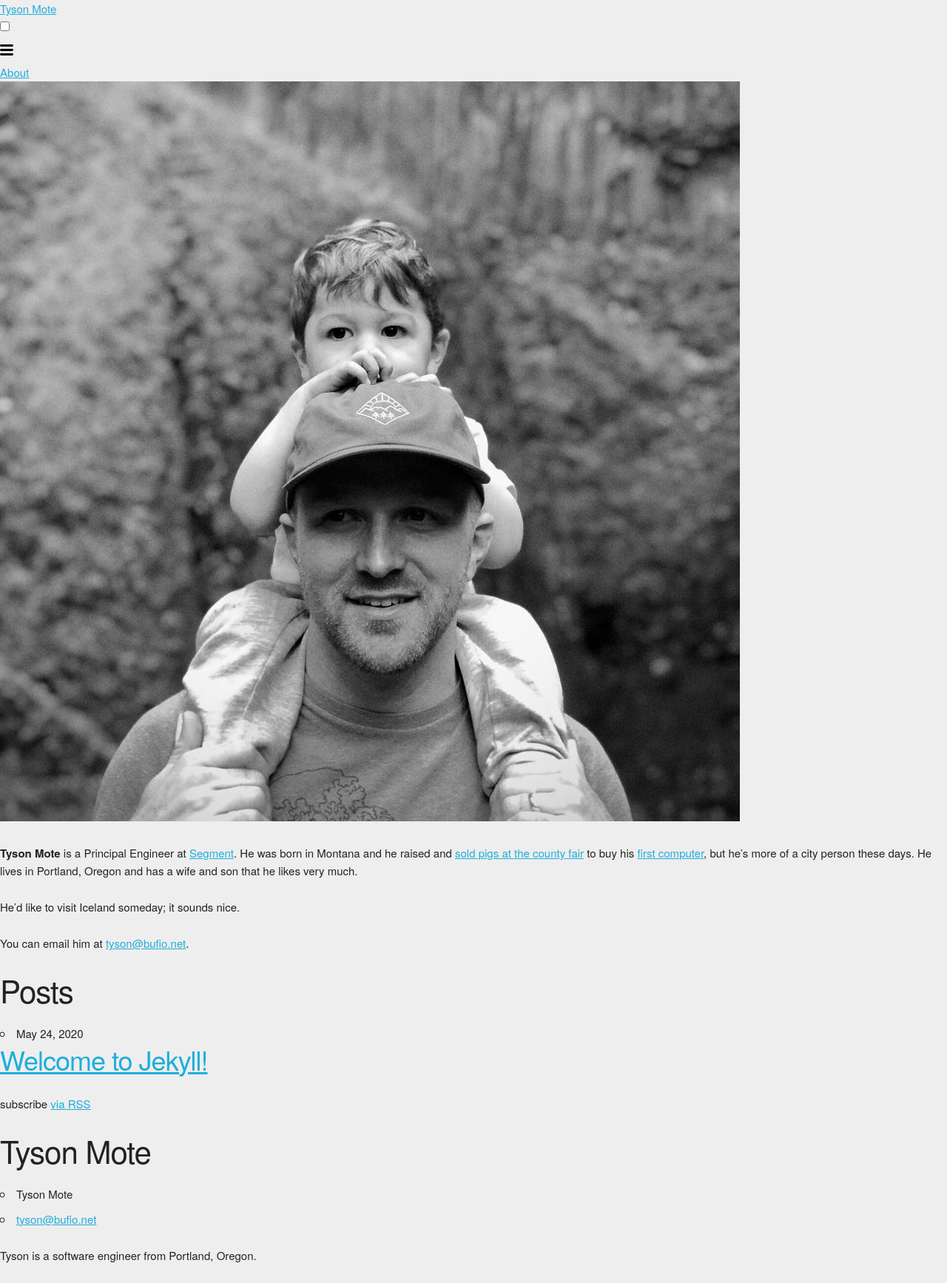
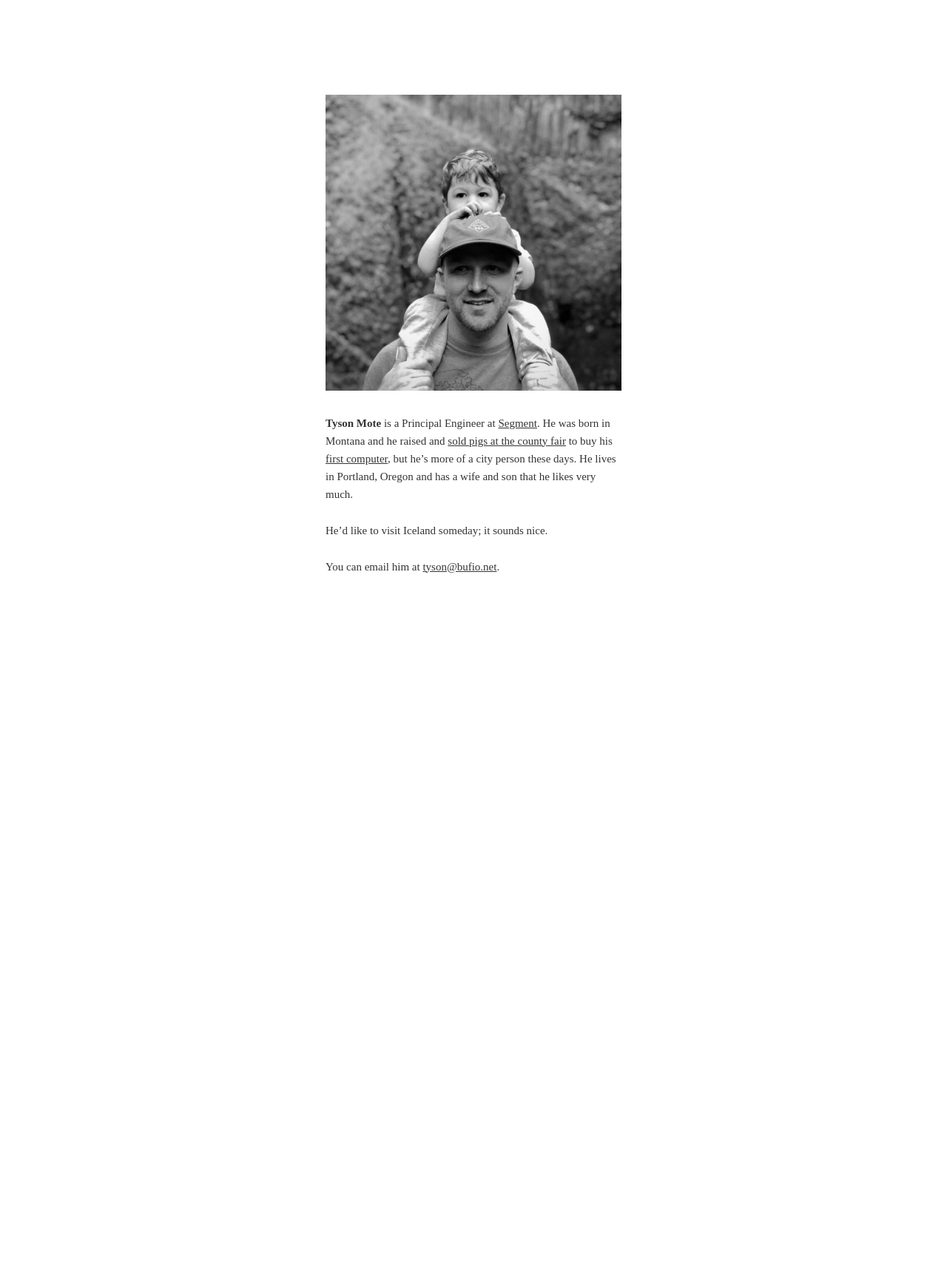
Before and after one commit to tysonmote/www.bufio.net, a Jekyll site: the page built from index.markdown, in a window 1280 px wide. Shown: the whole page at 74% size. Built offline with Jekyll 4.4.1, drawn with Linux system fonts in a browser that asks for light colours; some web fonts are replaced; after the commit the page ends 930 px from its top, so only the background shows below that.

Commit message:
Finish up home page

```diff
--- a/_includes/header.html
+++ b/_includes/header.html
@@ -1,30 +1,7 @@
-<header class="site-header" role="banner">
+<header class="container" role="banner">
+  <div class="row">
 
-  <div class="wrapper">
-    {%- assign default_paths = site.pages | map: "path" -%}
-    {%- assign page_paths = site.header_pages | default: default_paths -%}
     <a class="site-title" rel="author" href="{{ "/" | relative_url }}">{{ site.title | escape }}</a>
 
-    {%- if page_paths -%}
-      <nav class="site-nav">
-        <input type="checkbox" id="nav-trigger" class="nav-trigger" />
-        <label for="nav-trigger">
-          <span class="menu-icon">
-            <svg viewBox="0 0 18 15" width="18px" height="15px">
-              <path d="M18,1.484c0,0.82-0.665,1.484-1.484,1.484H1.484C0.665,2.969,0,2.304,0,1.484l0,0C0,0.665,0.665,0,1.484,0 h15.032C17.335,0,18,0.665,18,1.484L18,1.484z M18,7.516C18,8.335,17.335,9,16.516,9H1.484C0.665,9,0,8.335,0,7.516l0,0 c0-0.82,0.665-1.484,1.484-1.484h15.032C17.335,6.031,18,6.696,18,7.516L18,7.516z M18,13.516C18,14.335,17.335,15,16.516,15H1.484 C0.665,15,0,14.335,0,13.516l0,0c0-0.82,0.665-1.483,1.484-1.483h15.032C17.335,12.031,18,12.695,18,13.516L18,13.516z"/>
-            </svg>
-          </span>
-        </label>
-
-        <div class="trigger">
-          {%- for path in page_paths -%}
-            {%- assign my_page = site.pages | where: "path", path | first -%}
-            {%- if my_page.title -%}
-            <a class="page-link" href="{{ my_page.url | relative_url }}">{{ my_page.title | escape }}</a>
-            {%- endif -%}
-          {%- endfor -%}
-        </div>
-      </nav>
-    {%- endif -%}
   </div>
 </header>
--- a/_layouts/default.html
+++ b/_layouts/default.html
@@ -3,15 +3,19 @@
 
   {%- include head.html -%}
 
-  <body>
+  <body class="{{ layout.body_class }}">
 
-    {%- include header.html -%}
+    {% unless layout.hide_header %}
+      {%- include header.html -%}
+    {% endunless %}
 
     <main class="page-content" aria-label="Content">
       {{ content }}
     </main>
 
-    {%- include footer.html -%}
+    {% unless layout.hide_footer %}
+      {%- include footer.html -%}
+    {% endunless %}
 
   </body>
 
--- a/_layouts/home.html
+++ b/_layouts/home.html
@@ -1,33 +1,10 @@
 ---
 layout: default
+body_class: home
+hide_header: true
+hide_footer: true
 ---
-<div class="home">
-  {%- if page.title -%}
-    <h1 class="page-heading">{{ page.title }}</h1>
-  {%- endif -%}
 
+<div class="container">
   {{ content }}
-
-  {%- if site.posts.size > 0 -%}
-    <h2 class="post-list-heading">{{ page.list_title | default: "Posts" }}</h2>
-    <ul class="post-list">
-      {%- for post in site.posts -%}
-      <li>
-        {%- assign date_format = site.minima.date_format | default: "%b %-d, %Y" -%}
-        <span class="post-meta">{{ post.date | date: date_format }}</span>
-        <h3>
-          <a class="post-link" href="{{ post.url | relative_url }}">
-            {{ post.title | escape }}
-          </a>
-        </h3>
-        {%- if site.show_excerpts -%}
-          {{ post.excerpt }}
-        {%- endif -%}
-      </li>
-      {%- endfor -%}
-    </ul>
-
-    <p class="rss-subscribe">subscribe <a href="{{ "/feed.xml" | relative_url }}">via RSS</a></p>
-  {%- endif -%}
-
 </div>
--- a/_sass/tyson.scss
+++ b/_sass/tyson.scss
@@ -1,3 +1,47 @@
 @import "normalize", "skeleton";
 
-body { background-color: #eee; }
+/* Layout
+ * --------------------------------------------------------------------------*/
+
+html {
+  height: 100%;
+}
+
+.container {
+  max-width: 640px;
+}
+
+body.home {
+  height: 100%;
+  width: 100%;
+  display: table;
+  padding: 1em 0;
+
+  main.page-content {
+    display: table-cell;
+    height: 100%;
+    vertical-align: middle;
+  }
+
+  .container {
+    margin: 0 auto;
+    max-width: 400px;
+  }
+}
+
+/* Typography
+ * --------------------------------------------------------------------------*/
+
+html {
+  font-size: 62.5%;
+}
+
+body {
+  font-family: "Source Serif Pro";
+  font-weight: 400;
+  color: #333;
+}
+
+a {
+  color: #333;
+}
--- a/index.markdown
+++ b/index.markdown
@@ -2,11 +2,10 @@
 layout: home
 ---
 
-<p><img src="/assets/tyson.jpg" alt="Tyson and his son riding on his
-shoulders."></p>
+<img class="u-max-full-width" src="/assets/tyson.jpg" alt="Tyson and his son riding on his shoulders." />
 
-<p><strong>Tyson Mote</strong> is a Principal Engineer at <a href="https://segment.com/">Segment</a>. He was born in Montana and he raised and <a href="https://eldoradocountyfair.org/livestock.html">sold pigs at the county fair</a> to buy his <a href="https://everymac.com/systems/apple/ibook/specs/ibook_se.html">first computer</a>, but he’s more of a city person these days. He lives in Portland, Oregon and has a wife and son that he likes very&nbsp;much.</p>
+**Tyson Mote** is a Principal Engineer at [Segment](https://segment.com/">Segment). He was born in Montana and he raised and [sold pigs at the county fair](https://eldoradocountyfair.org/livestock.html) to buy his [first computer](https://everymac.com/systems/apple/ibook/specs/ibook_se.html), but he's more of a city person these days. He lives in Portland, Oregon and has a wife and son that he likes very much.
 
-<p>He’d like to visit Iceland someday; it sounds&nbsp;nice.</p>
+He'd like to visit Iceland someday; it sounds nice.
 
-<p>You can email him at <a href="mailto:tyson@bufio.net">tyson@bufio.net</a>.</p>
+You can email him at [tyson@bufio.net](mailto:tyson@bufio.net).
```
Also changed, not shown: _includes/_header.html (deleted, +0 -30 lines), 10 other files.
